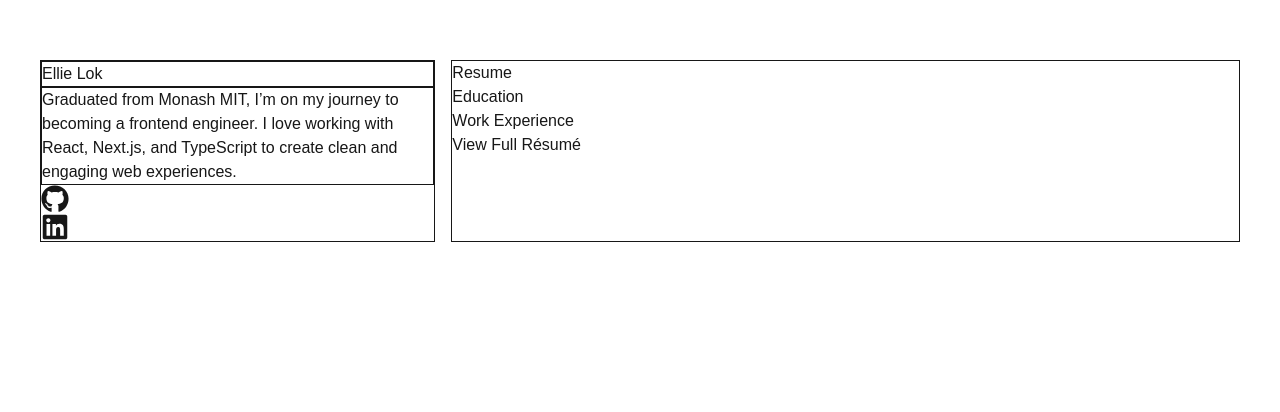
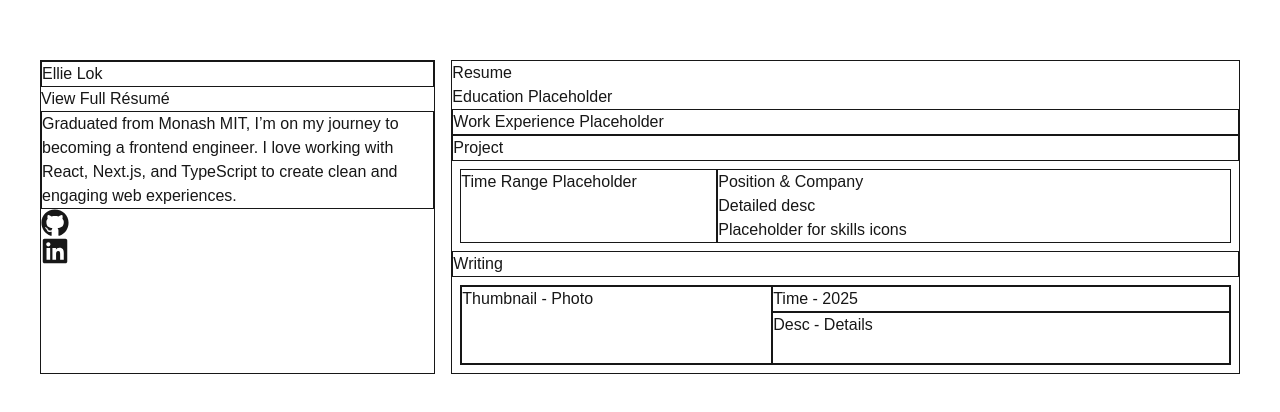
Before and after one commit to ellielok/www.ellielok.com, a Next.js app: page / in a window 1280 px wide. Shown: the top 412 px of the page. Built offline with nearby package versions, Linux system fonts and the light colour scheme.

Commit message:
Update placeholders for each section

```diff
--- a/app/page.tsx
+++ b/app/page.tsx
@@ -14,11 +14,20 @@ export default function Home() {
 
       <div className="flex-1 border">
         <div className="border">Ellie Lok</div>
+        <a
+          href="/cv/ellie-cv.pdf"
+          target="_blank"
+          rel="noreferrer"
+          className="underline-offset-2 hover:underline"
+        >
+          View Full Résumé
+        </a>
         <div className="border">
           Graduated from Monash MIT, I’m on my journey to becoming a frontend
           engineer. I love working with React, Next.js, and TypeScript to create
           clean and engaging web experiences.
         </div>
+
         <div>
           <a href="https://github.com/ellielok" target="_blank" rel="blog">
             <FaGithub size={28} />
@@ -33,16 +42,28 @@ export default function Home() {
 
       <div className="flex-2 border">
         <div>Resume</div>
-        <div>Education</div>
-        <div>Work Experience</div>
-        <a
-          href="/cv/ellie-cv.pdf"
-          target="_blank"
-          rel="noreferrer"
-          className="underline-offset-2 hover:underline"
-        >
-          View Full Résumé
-        </a>
+        <div>Education Placeholder</div>
+        <div className="border">Work Experience Placeholder</div>
+
+        {/* PROJECT Section */}
+        <div className="border">Project</div>
+        <div className="flex m-2 flex-row ">
+          <div className="basis-1/3 border">Time Range Placeholder</div>
+          <div className='basis-2/3 border'>
+            <div> Position & Company </div>
+            <div> Detailed desc </div>
+            <div> Placeholder for skills icons </div>
+          </div>
+        </div>
+
+
+        {/* WRITING Section */}
+        <div className="border">Writing</div>
+        <div className="grid grid-flow-col grid-rows-3 m-2 border">
+          <div className="row-span-3 border">Thumbnail - Photo</div>
+          <div className="col-span-2 border">Time - 2025</div>
+          <div className="col-span-2 row-span-2 border">Desc - Details</div>
+        </div>
       </div>
     </div>
   );
```
